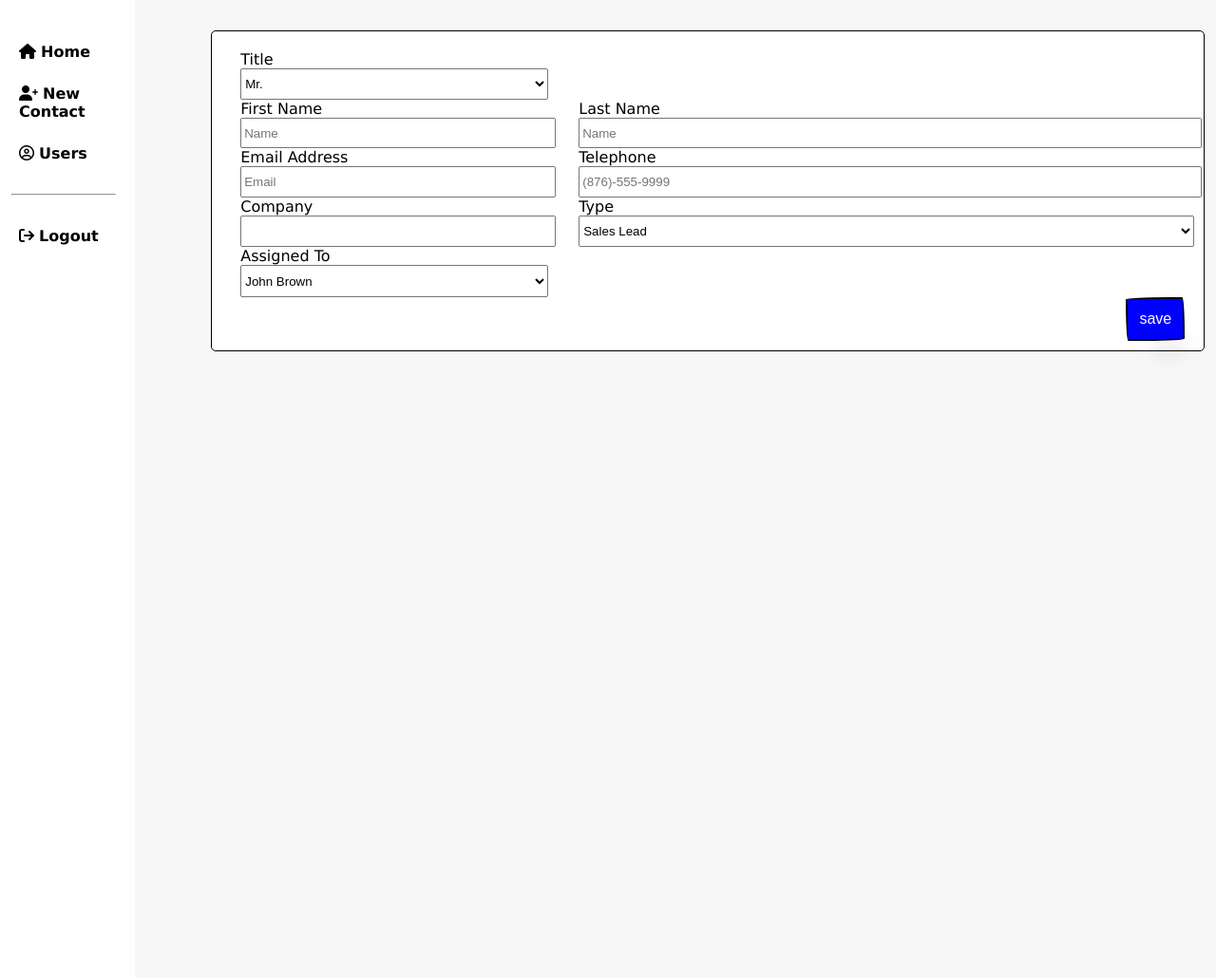
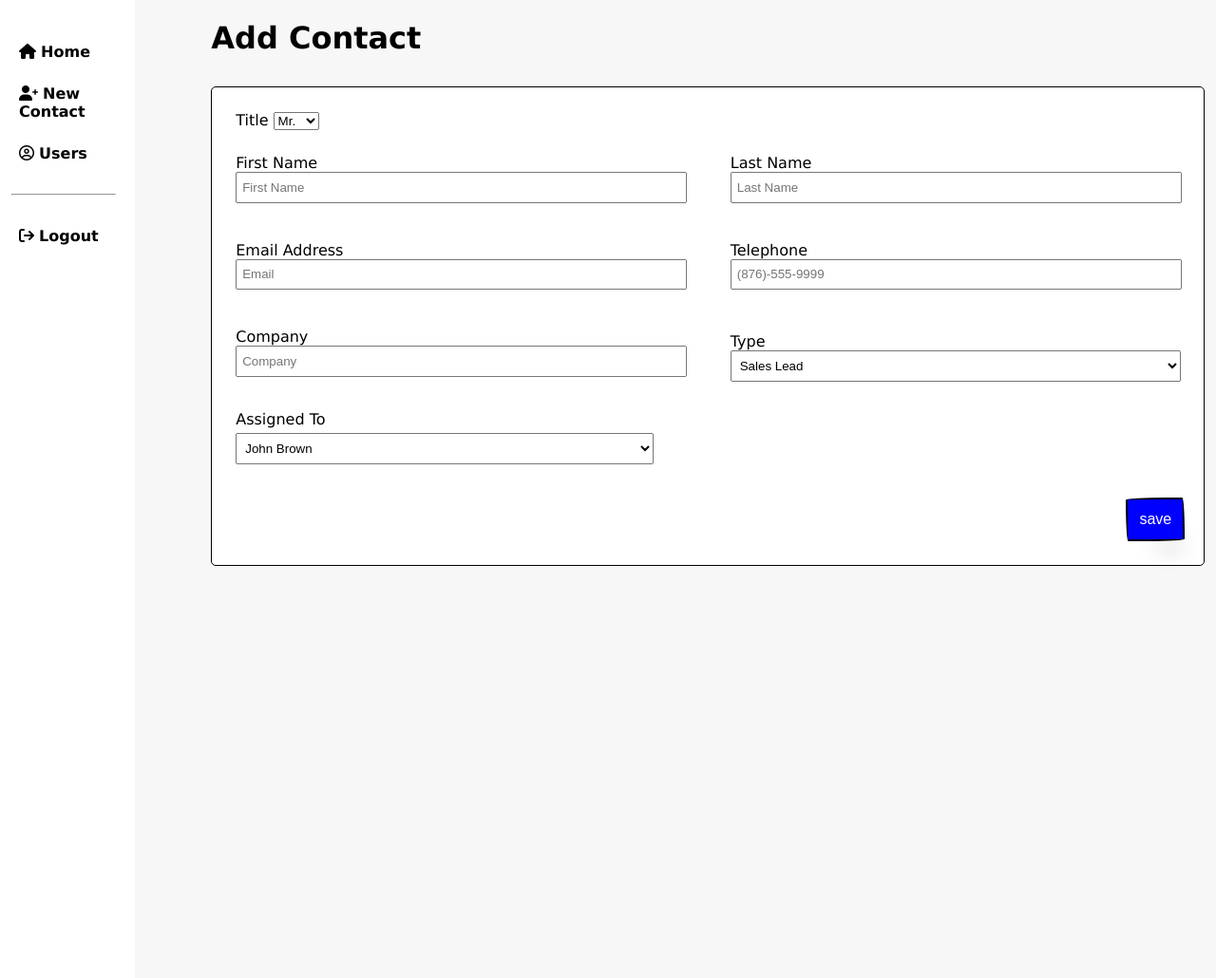
Before and after one commit to JonMike21/info2180-project2, a PHP site: page /newContact.html in a window 1280 px wide. Shown: the part 52-1082 px from the top of the page at 95% size. Run offline with PHP 8.4, Linux system fonts and the light colour scheme; data comes from the database, SQL or seed files in the repository; some libraries are stand-ins or nearby versions.

Commit message:
More new Contact

```diff
--- a/Html&Css/newContact.html
+++ b/Html&Css/newContact.html
@@ -22,17 +22,17 @@
         <div class = "sidebar">
         <div>
             <i class="fa fa-home"></i>
-            <a href="">Home</a>
+            <a href="Dashboard.html">Home</a>
         </div>
 
         <div>
             <i class="fa fa-user-plus"></i>
-            <a href="">New Contact</a>
+            <a href="newContact.html">New Contact</a>
         </div>
 
         <div>
             <i class="far fa-user-circle"></i>
-            <a href="">Users</a>
+            <a href="userList.Html">Users</a>
         </div>
 
         <div class="line">
@@ -41,13 +41,18 @@
 
         <div>
             <i class="fa fa-sign-out"></i>
-            <a href="">Logout</a>
+            <a href="UserLogin.html">Logout</a>
         </div>
 
     </div>
     <div class= "notSidebar">
+
     <div class="boxx">
+            <div class="top">
+                <h1>Add Contact</h1>
+            </div>
             <div class="container">
+
                         <div class="row">
                             <div>
                                 <label class="label" for="title" >Title</label>
@@ -63,13 +68,13 @@
                             <div class="">
                                 <div class="form-group">
                                     <label class="label" for="name">First Name</label>
-                                    <input type="text" class="form-control" name="name" id="fname" placeholder="Name">
+                                    <input type="text" class="form-control" name="name" id="fname" placeholder="First Name">
                                 </div>
                             </div>
                             <div class="">
                                 <div class="form-group">
                                     <label class="label" for="name">Last Name</label>
-                                    <input type="text" class="form-control" name="name" id="lname" placeholder="Name">
+                                    <input type="text" class="form-control" name="name" id="lname" placeholder="Last Name">
                                 </div>
                             </div>
                             <div class="">
@@ -87,7 +92,7 @@
                             <div class="">
                                 <div class="form-group">
                                     <label class="label" for="company">Company</label>
-                                    <input type="text" class="form-control" name="company" id="company">
+                                    <input type="text" class="form-control" name="company" id="company" placeholder="Company">
                                 </div>
                             </div>
                             <div>
@@ -106,7 +111,7 @@
                             <div>
 
                             </div>
-                            <div>
+                            <div id="result">
 
                             </div>
                             <div class="form-save">
@@ -116,9 +121,5 @@
                 </div>
                 </div>
             </div>
-            <div id="result">
-
-            </div>
-
     </body>
 </html>
--- a/Html&Css/newContact.js
+++ b/Html&Css/newContact.js
@@ -29,6 +29,11 @@ $(document).ready(function() {
                 }).done(function(response) {
                     var resp = response;
                     $('#result').html(resp);
+
+                    setTimeout(function() {
+                        window.open("dashboard.html");
+                    }, 2000);
+
 
                 }).fail(function() {
                     alert('There was a problem with the request.');
--- a/Html&Css/newContact.php
+++ b/Html&Css/newContact.php
@@ -45,10 +45,13 @@ if ($_SERVER['REQUEST_METHOD'] === 'POST') {
         echo 'alert("That email is not valid!")';
         echo '</script>';
 
+        //check if telephone number is valid
     }elseif(!($telLength == 10)){
         echo '<script language="javascript">';
         echo 'alert("Incorrect Telephone number length!")';
         echo '</script>';
+
+    //find the id of selected person
     }else{
         foreach($results as $option){
             $check = $option['firstname']." ".$option['lastname'];
@@ -60,7 +63,7 @@ if ($_SERVER['REQUEST_METHOD'] === 'POST') {
 
         $current = date('Y-m-d H:i:s');
 
-        echo $current;
+        echo "Added Successfully!";
 
         $SQL="INSERT INTO `contacts` (title, firstname, lastname, email, telephone, company, type, created_by, assigned_to, created_at, updated_at)
         VALUES ('$title', '$firstName', '$lastName', '$email', '$tel', '$company', '$type', '$identity', '$identity', '$current', '$current')";
--- a/Html&Css/styles.css
+++ b/Html&Css/styles.css
@@ -111,6 +111,8 @@ h1{
     border-radius: 7px;
     padding: 10px;
 }
+
+
 footer{
     color:#888888;
     text-align: center;
@@ -118,7 +120,7 @@ footer{
     padding: auto;
     padding-top: 5px;
 
-  }
+}
 /* #endregion */
 
 /*~~LOGIN SCREEN~~*/
--- a/Html&Css/styless.css
+++ b/Html&Css/styless.css
@@ -17,6 +17,10 @@ body{
     grid-column: 1 / 3;
     align-items: center;
 
+}
+
+div.boxx h1{
+    padding-left: 80px;
 }
 
 .header h1{
@@ -53,6 +57,16 @@ body{
     font-size: 32px;
     padding-top: 10px;
 }
+
+div.notsidebar div.top{
+    display: flex;
+    justify-content: space-between;
+    align-content: flex-end;
+    padding-top: 20px;
+    padding-right: 60px;
+    padding-left: 50px;
+}
+
 
 #head{
     margin: 2rem 4rem 0 5rem;
@@ -159,28 +173,37 @@ input[type=submit]{
 
 .container div.row{
     display:grid;
-    grid-template-columns: 1fr 2fr;
+    grid-template-columns: 1fr 1fr;
     column-gap: 2em;
 
     align-items: center;
     justify-content: center;
-    margin-left: 20px;
+    margin-left: 15px;
     padding-top: 10px;
 
 }
+.container div.row div {
+    padding-top: 5px;
+    padding-bottom: 15px;
+}
 
-.container div.row label{
+.container div.row select#assign{
+    width: 90%;
+    height: 2.5em;
+    padding-left: 5px;
 
 }
 
-.container div.row select{
-    width: 100%;
+.container div.row select#type{
+    padding-left: 5px;
+    width: 97%;
     height: 2.5em;
 }
 
 .container div.row div.form-group input{
-    width: 100%;
+    width: 95%;
     height: 2em;
+    padding-left: 5px;
 }
 
 
```
